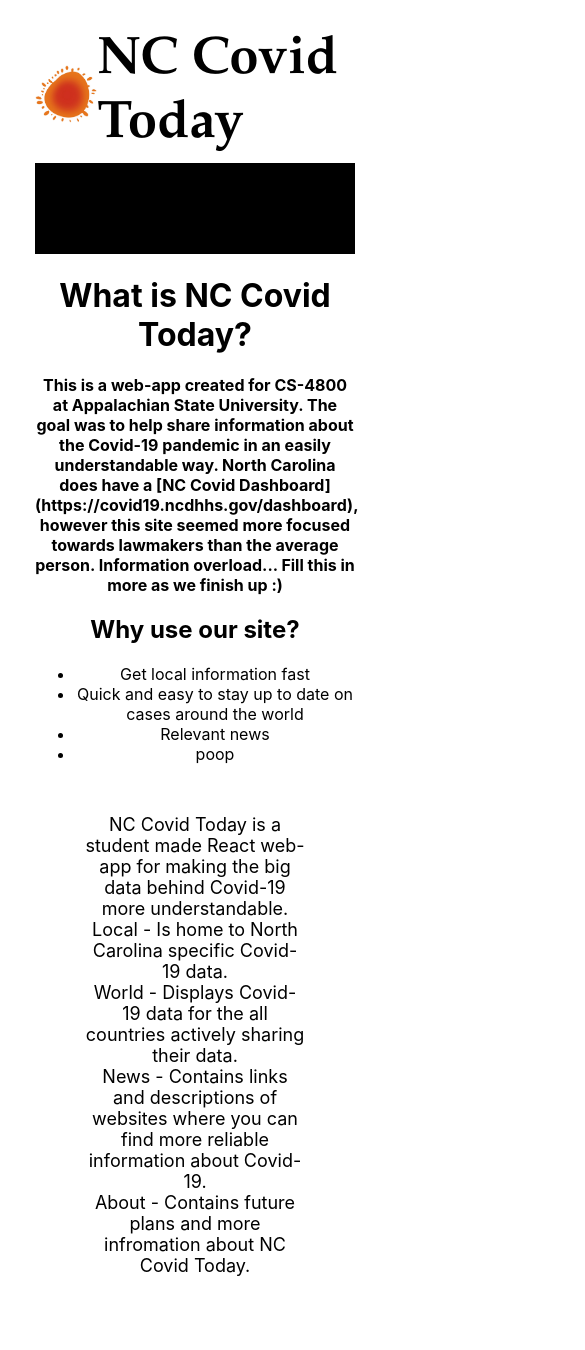
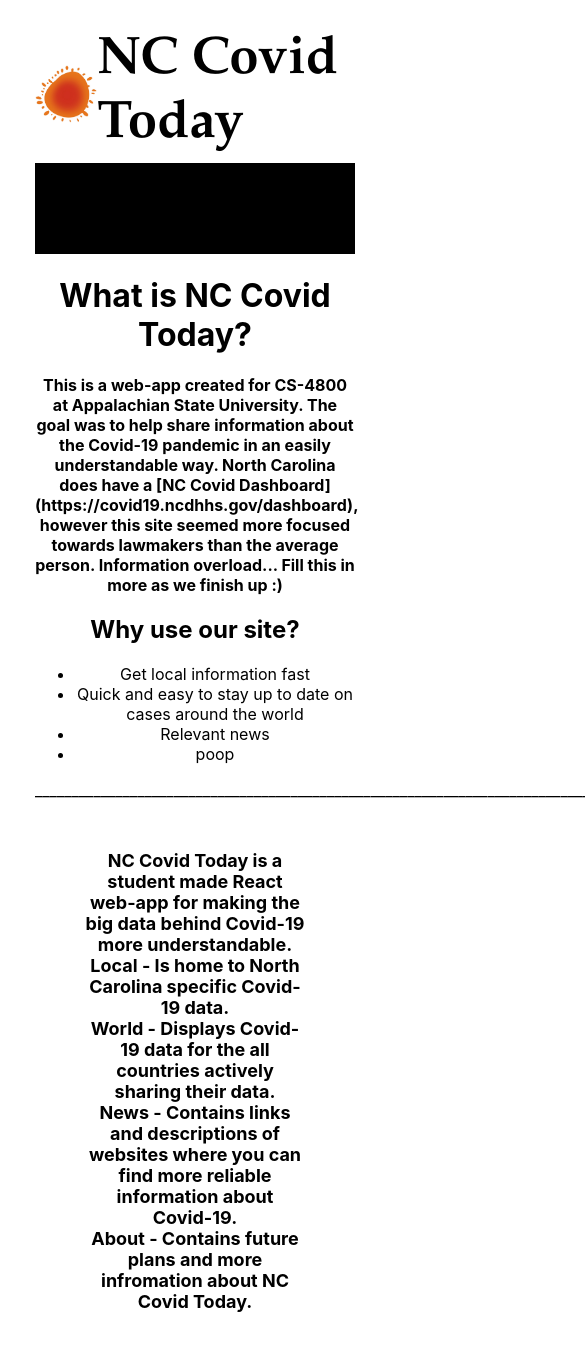
Before and after one commit to NC-Covid-Today/Covid-Today-WebApp, a React (Create React App) app: page /sign-up in a window 390 px wide. Shown: the top 1350 px of the page, 585 px wide, since content can reach past the window. Before the commit the page ends 1326 px from the top, so only its background shows below. Built offline with nearby package versions, Linux system fonts and the light colour scheme.

Commit message:
added error message for mobile

```diff
--- a/package.json
+++ b/package.json
@@ -8,11 +8,13 @@
     "@testing-library/react": "^12.1.3",
     "@testing-library/user-event": "^13.5.0",
     "react": "^17.0.2",
+    "react-device-detect": "^2.2.2",
     "react-dom": "^17.0.2",
     "react-icons": "^4.3.1",
     "react-router-dom": "^6.2.2",
     "react-scripts": "^2.1.8",
     "styled-components": "^5.3.3",
+    "tableau-react": "^2.2.0",
     "web-vitals": "^2.1.4"
   },
   "scripts": {
--- a/src/App.js
+++ b/src/App.js
@@ -13,13 +13,26 @@ import Blogs from './pages/blogs';
 import SignUp from './pages/signup';
 import Contact from './pages/contact';
 
+import {isMobile} from 'react-device-detect';
 //import Page } from './TableauPage.js';
 
+const MyComponent = () => {
+  if(isMobile) {
+      return (
+          <div> This web-app does not work on mobile devices. Go to <a href="https://covid19.ncdhhs.gov/dashboard"> NC Covid Dashboard.</a> </div>
+      )
+  }
+
+};
 function App() {
+
+  if (isMobile) return <div> Mobile is not supported. Try <a href="https://covid19.ncdhhs.gov/dashboard"> NC Covid Dashboard instead.</a></div>
+
   const options = {
     hideTabs: true,
     hideToolbar: true
   };
+
   return (
     <div className="App">
       <title className="Site-header">
@@ -40,13 +53,13 @@ function App() {
         </Routes>
       </Router>
 
-
+          <h2>
           <p> NC Covid Today is a student made React web-app for making the big data behind Covid-19 more understandable. <br />
            Local - Is home to North Carolina specific Covid-19 data.<br />
            World - Displays Covid-19 data for the all countries actively sharing their data.<br />
            News - Contains links and descriptions of websites where you can find more reliable information about Covid-19.<br />
            About - Contains future plans and more infromation about NC Covid Today.</p>
-
+           </h2>
 
 
     </div>
--- a/src/pages/blogs.js
+++ b/src/pages/blogs.js
@@ -42,6 +42,7 @@ const Blogs = () => {
           </a>
           &nbsp;created by Sam Prewitt with data from NC Covid Dashboard.
         </p>
+        ___________________________________________________________________________________
       </center>
 
     </div>
--- a/src/pages/contact.js
+++ b/src/pages/contact.js
@@ -108,6 +108,7 @@ const Contact = () => {
     </p>
 
       </body>
+      ___________________________________________________________________________________
     </div>
 
 
--- a/src/pages/signup.js
+++ b/src/pages/signup.js
@@ -15,6 +15,7 @@ const SignUp = () => {
   <li>Relevant news</li>
   <li>poop</li>
     </ul>
+    ___________________________________________________________________________________
     </div>
 
 
```
Also changed, not shown: 1 other file (tests, documents, lock files or other folders).
